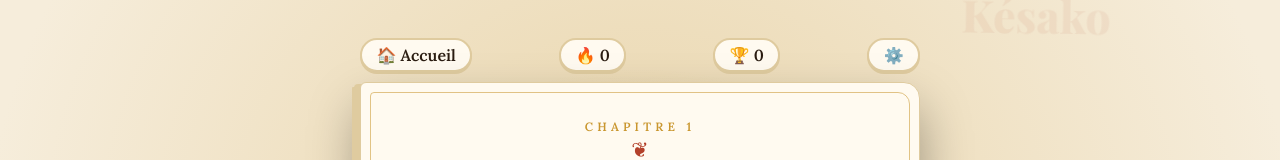
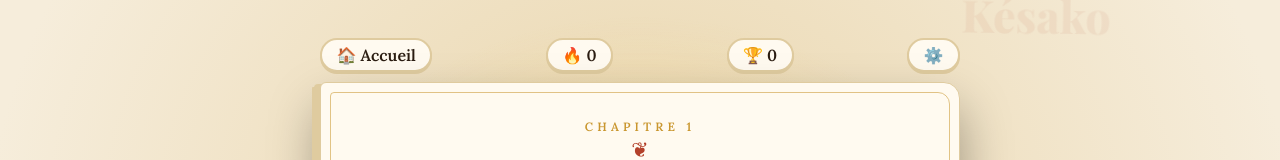
Before and after one commit to DryzDev/Kesako, a plain HTML site: page index.html in a window 1280 px wide. Both pictures are taken after a click on the button "Jouer". Shown: the top 160 px of the page. Drawn offline with nearby package versions, Linux system fonts and the light colour scheme.

Commit message:
Add files via upload

```diff
--- a/index.html
+++ b/index.html
@@ -15,10 +15,11 @@ box-sizing:border-box;padding-top:env(safe-area-inset-top,0px);padding-bottom:en
 @media (prefers-color-scheme:dark){:root:not([data-theme="light"]){--bg:#17110d;--bg2:#32231a;--ink:#f3e8d2;--paper:#2a211a;--accent:#ee7b55;--gold:#e3b04b;--ok:#4cc27a;--ko:#ef6a5a;--line:#4a3a2c;--cover:#8f3a25;--cover2:#4d1a0f;color-scheme:dark}}
 :root[data-theme="dark"]{--bg:#17110d;--bg2:#32231a;--ink:#f3e8d2;--paper:#2a211a;--accent:#ee7b55;--gold:#e3b04b;--ok:#4cc27a;--ko:#ef6a5a;--line:#4a3a2c;--cover:#8f3a25;--cover2:#4d1a0f;color-scheme:dark}
 *{box-sizing:border-box;-webkit-tap-highlight-color:transparent}
-html,body{height:100%;margin:0}
+html,body{height:100%;margin:0;overflow-x:hidden}
 body{background:radial-gradient(ellipse at 50% 30%,var(--bg2),var(--bg) 72%);color:var(--ink);font-family:var(--fb);overflow-x:hidden}
-main{min-height:100%;display:flex;flex-direction:column;align-items:center;justify-content:center;padding:14px;position:relative;z-index:1}
+main{min-height:100%;display:flex;flex-direction:column;align-items:center;justify-content:flex-start;padding:14px;position:relative;z-index:1;overflow-x:clip;width:100%}
 .hidden{display:none!important}
+#home,#stage{margin-top:auto;margin-bottom:auto}
 #bg{position:fixed;inset:0;overflow:hidden;pointer-events:none;z-index:0}
 #bg span{position:absolute;font-family:var(--ff);font-weight:800;color:var(--accent);opacity:0;will-change:transform,opacity;animation:drift var(--t) linear var(--w) infinite}
 @keyframes drift{0%{opacity:0;transform:translate3d(0,40px,0) rotate(var(--r))}15%{opacity:.12}85%{opacity:.12}100%{opacity:0;transform:translate3d(var(--dx),-110vh,0) rotate(calc(var(--r)*-1))}}
@@ -105,6 +106,8 @@ main:has(#stage:not(.hidden)) #gearH{display:none}
 #set input[type=range]{flex:1;min-width:0}
 #set .btn{display:block;margin:1.2rem auto 0;padding:.6rem 1.8rem;font-size:1rem}
 .pt{position:fixed;z-index:50;width:9px;height:9px;border-radius:50%;pointer-events:none;left:0;top:0}
+@media (max-height:600px){#book{height:calc(100svh - 70px);min-height:340px}#page{padding:16px 20px}#mot{font-size:clamp(1.8rem,7vw,2.6rem)}.nat{margin-bottom:.6rem}.opts{gap:6px}.opt{padding:.5rem .75rem;font-size:.95rem}#fb{margin-top:.5rem;min-height:0}}
+@media (min-width:900px){#stage{width:min(70vw,640px)}}
 @media (pointer:coarse){#bg span{animation:none;opacity:.07}}
 @media (prefers-reduced-motion:reduce){*{animation-duration:.01s!important;transition-duration:.01s!important}}
 </style></head><body>
@@ -266,15 +269,23 @@ $("sfxOn").checked=Mus.sfxOn;$("sfxOn").onchange=e=>{Mus.sfxOn=e.target.checked;
 $("musOn").onchange=e=>Mus.setOn(e.target.checked);$("musVol").oninput=e=>Mus.setVol(e.target.value/100);
 document.addEventListener("pointerdown",()=>Mus.start(),{once:true});
 const warmP=initSample().then(()=>{refill();refill()});
+function scrollTop0(){try{window.scrollTo(0,0);document.body.scrollTop=0;document.documentElement.scrollTop=0}catch(e){}}
+let started=false;
+async function finishIntro(my){
+  if(started||my!==tok)return;started=true;
+  try{document.querySelectorAll("#cover,#book .pg.gen").forEach(e=>e.style.display="none");$("book").style.transform="none";$("top").classList.add("on");$("glow").style.opacity=".6"}catch(e){}
+  try{burst($("page"),36,true)}catch(e){}
+  await show(true,my);
+}
 function goHome(){
-  tok++;locked=true;const s=$("stage");s.classList.remove("go");s.classList.add("hidden");
+  tok++;locked=true;scrollTop0();const s=$("stage");s.classList.remove("go");s.classList.add("hidden");
   document.querySelectorAll("#book .pg.gen").forEach(e=>e.remove());
   $("turner").classList.add("hidden");$("turner").classList.remove("turn");$("inner").classList.remove("in");$("top").classList.remove("on");
   $("home").classList.remove("hidden");$("home").style.animation="none";void $("home").offsetWidth;$("home").style.animation="";upd();
 }
 $("homeBtn").onclick=goHome;
 $("play").onclick=async()=>{
-  const my=++tok;Mus.start();
+  const my=++tok;started=false;scrollTop0();$("cover").style.display="";$("book").style.transform="";setTimeout(()=>finishIntro(my),2600);Mus.start();
   $("home").classList.add("hidden");$("stage").classList.remove("hidden");
   const book=$("book");
   for(let i=0;i<7;i++){const d=document.createElement("div");d.className="pg gen";d.style.setProperty("--d",(0.35+(6-i)*0.08).toFixed(2)+"s");d.style.setProperty("--z",(0.6+i*0.6).toFixed(1)+"px");book.insertBefore(d,$("cover"))}
@@ -284,7 +295,7 @@ $("play").onclick=async()=>{
   requestAnimationFrame(()=>requestAnimationFrame(()=>$("stage").classList.add("go")));
   Mus.flip(.08,.8);for(let i=0;i<7;i++)Mus.flip(.38+(6-i)*.08,.5);
   await sleep(1450);if(my!==tok)return;
-  $("top").classList.add("on");try{burst($("page"),36,true)}catch(e){}await show(true,my);
+  await finishIntro(my);
 };
 
 async function show(first,my){
```
